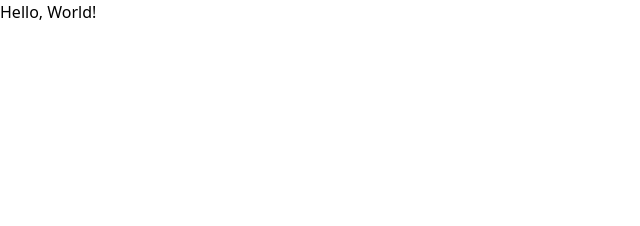
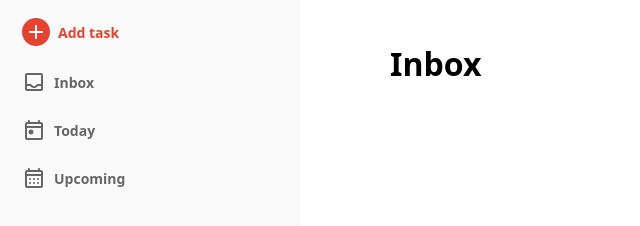
Before and after one commit to LifeIsPhysics/do-it, a website built with webpack: page src/template.html in a window 1280 px wide. Shown: the whole page, without its empty margins (0-640 px from the left). Built offline with nearby package versions, Linux system fonts and the light colour scheme.

Commit message:
Added a little ui

```diff
--- a/package.json
+++ b/package.json
@@ -6,7 +6,8 @@
   "scripts": {
     "start": "webpack serve --open --config webpack.dev.js",
     "build": "webpack --config webpack.prod.js",
-    "clean": "npx rimraf dist node_modules"
+    "clean": "npx rimraf dist node_modules",
+    "deploy": "npm run build && gh-pages -d dist"
   },
   "repository": {
     "type": "git",
@@ -19,9 +20,10 @@
   "bugs": {
     "url": "https://github.com/LifeIsPhysics/do-it/issues"
   },
-  "homepage": "https://github.com/LifeIsPhysics/do-it#readme",
+  "homepage": "https://LifeIsPhysics.github.io/do-it",
   "devDependencies": {
     "css-loader": "^7.1.4",
+    "gh-pages": "^6.3.0",
     "html-webpack-plugin": "^5.6.7",
     "rimraf": "^6.1.3",
     "style-loader": "^4.0.0",
--- a/src/data_structures.js
+++ b/src/data_structures.js
@@ -1,5 +1,7 @@
+// TODO: Add logging
+
 export class ToDo {
-    constructor(title, description, dueDate, priority){
+    constructor(title, description="", dueDate=null, priority=""){
         this._id = crypto.randomUUID();
         this._title = title;
         this._description = description;
@@ -17,13 +19,14 @@ export class ToDo {
 }
 
 export class Project {
-    constructor(){
+    constructor(name){
         this._id = crypto.randomUUID();
-        console.log(`Project with ID ${this.id} constructed.`);
+        this._name = name;
         this._toDos = [];
     }
 
     get id() { return this._id; }
+    get name() { return this._name; }
     get toDos() { return this._toDos; }
 
     addToDo(todo) { this.toDos.push(todo); }
--- a/src/index.js
+++ b/src/index.js
@@ -1,21 +1,71 @@
 import "./styles/reset.css";
+import "./styles/stylesheet.css";
+import { UIFactory } from "./ui_factory.js";
 import {ToDo, Project} from "./data_structures.js";
 import { format, addDays } from "date-fns";
 
-const today = new Date();
-const tomorrow = addDays(today, 1);
-const dateFormatter = (date) => { return format(date, "dd-MM-yyyy"); };
+const IndexController = (function(document, window) {
+    const elements = {
+        sidebar: document.querySelector(".sidebar"),
+        main: document.querySelector(".main"),
+    };
+
+    const projects = [
+        { id: "inbox", label: "Inbox", iconName: "inbox" },
+        { id: "today", label: "Today", iconName: "today" },
+        { id: "upcoming", label: "Upcoming", iconName: "calendar_month" }
+    ];
+
+    const setupEventListeners = () => {
+        elements.sidebar.addEventListener("click", (e) => {
+            const tabButton = e.target.closest("[data-tab]");
+            if (tabButton) {
+                const tabId = tabButton.dataset.tab;
+                const selectedProject = projects.find(p => p.id === tabId);
+                if (selectedProject) {
+                    renderMainContent(selectedProject);
+                    updateActiveUI(tabButton);
+                }
+            }
+        });
+    };
+
+    const updateActiveUI = (activeBtn) => {
+        document.querySelectorAll(".nav-item").forEach(btn => btn.classList.remove("is-active"));
+        activeBtn.classList.add("is-active");
+    };
+
+    const renderSidebar = (projectsArray) => {
+        if (!elements.sidebar) return;
+        const navHtml = projectsArray
+            .map(proj => UIFactory.createSidebarItem(proj.id, proj.label, proj.iconName))
+            .join('');
+
+            elements.sidebar.innerHTML = UIFactory.createAddTaskButton() + navHtml;
+        };
+
+    const renderMainContent = (project) => {
+        if (!elements.main) return;
+
+        elements.main.innerHTML = UIFactory.createMainLayout(project.label, "Mark all as read");
+    };
+
+    return {
+        init: function() {
+            elements.sidebar.insertAdjacentHTML('afterbegin', UIFactory.createAddTaskButton());
+            renderSidebar(projects);
+            renderMainContent(projects[0]);
+
+            setupEventListeners();
+        },
+    };
+})(document, window);
+
+IndexController.init();
 
 
-const p1 = new Project();
-const t1 = new ToDo("Clean the bathroom", "Things needed to be cleaned: toilet, sink, cabinets, etc.", dateFormatter(today), "Urgent");
-const t2 = new ToDo("Cook", "Meal: Mac & Cheese", dateFormatter(tomorrow), "Unimportant");
-p1.addToDo(t1);
-p1.addToDo(t2);
-
-const p2 = new Project();
-p2.addToDo(t2);
-p2.addToDo(t1);
-
-console.log(p1.toDos)
-console.log(p2.toDos)
+const savedData = localStorage.getItem('userProjects');
+if (savedData) {
+    const projects = JSON.parse(savedData);
+    console.log(projects);
+}
--- /dev/null
+++ b/src/styles/stylesheet.css
@@ -0,0 +1,116 @@
+:root {
+  /* Background Colors */
+  --bg-primary: #FFFFFF;
+  --bg-sidebar: #FAFAFA;
+  --bg-hover: #EEEEEE;
+  --bg-action-highlight: #FFEDE5;
+
+  /* Text Colors */
+  --text-primary: #202020;
+  --text-secondary: #666666;
+  --text-meta: #B8B8B8;
+
+  /* Brand & Action Colors */
+  --action-red: #E44332;
+  --link-red: #DD4B39;
+  --border-subtle: #F0F0F0;
+
+  --sidebar-width: 300px;
+}
+
+body {
+    display: grid;
+    grid-template-areas: "sidebar main";
+    grid-template-columns: var(--sidebar-width) 1fr;
+}
+
+.sidebar {
+    display: flex;
+    flex-direction: column;
+    grid-area: sidebar;
+    height: 100vh;
+    background-color: var(--bg-sidebar);
+    padding: 10px;
+}
+
+.main {
+    grid-area: main;
+    height: 100vh;
+    background-color: var(--bg-primary);
+}
+
+.material-symbols-rounded {
+  /* Reset any odd line-heights that might be pushing the icon */
+  line-height: 1;
+  align-items: center;
+}
+
+.nav-item {
+  display: flex;
+  align-items: center;
+  gap: 8px;
+  width: 100%;
+  padding: 8px 12px;
+  margin-bottom: 8px;
+
+  border: none;
+  background: transparent;
+  color: var(--text-secondary);
+  font-weight: 600;
+  font-size: 14px;
+  cursor: pointer;
+  border-radius: 5px;
+  transition: background-color 0.2s ease;
+}
+
+.nav-item:hover, .add-task-btn:hover {
+    background-color: var(--bg-hover);
+}
+
+.main {
+    background-color: var(--bg-primary);
+    padding: 40px 20px;
+    overflow-y: auto;
+}
+
+.main-header, .task-list-container {
+    max-width: 800px;
+    margin: 0 auto;
+}
+
+.nav-item.is-active {
+    color: var(--action-red);
+    background-color: var(--bg-action-highlight);
+    font-weight: 600;
+}
+
+.nav-item.is-active .material-symbols-rounded {
+    color: var(--action-red);
+    font-variation-settings: 'FILL' 1;
+}
+
+.add-task-btn {
+  display: flex;
+  align-items: center;
+  gap: 8px;
+  width: 100%;
+  padding: 8px 12px;
+  margin-bottom: 8px;
+
+  border: none;
+  background: transparent;
+  color: var(--action-red); /* #E44332 */
+  font-weight: 600;
+  font-size: 14px;
+  cursor: pointer;
+  border-radius: 5px;
+  transition: background-color 0.2s ease;
+}
+
+.add-task-btn .material-symbols-rounded {
+  font-size: 24px;
+  background-color: var(--action-red);
+  color: white;
+  border-radius: 50%;
+  padding: 2px;
+}
--- a/src/template.html
+++ b/src/template.html
@@ -3,9 +3,11 @@
 <head>
     <meta charset="UTF-8">
     <meta name="viewport" content="width=device-width, initial-scale=1.0">
+    <link rel="stylesheet" href="https://fonts.googleapis.com/css2?family=Material+Symbols+Rounded:opsz,wght,FILL,GRAD@20..48,100..700,0..1,-50..200" />
     <title>DoIt - Todo list app</title>
 </head>
 <body>
-    Hello, World!
+    <div class="sidebar"></div>
+    <div class="main"></div>
 </body>
 </html>
--- /dev/null
+++ b/src/ui_factory.js
@@ -0,0 +1,41 @@
+export const UIFactory = {
+  createAddTaskButton: function() {
+    return `
+      <button class="add-task-btn" id="global-add-task">
+        <span class="material-symbols-rounded">add</span>
+        <span class="label">Add task</span>
+      </button>
+    `;
+  },
+
+  createSidebarItem: function(id, label, iconName) {
+    return `
+      <button class="nav-item" data-tab="${id}">
+        <span class="material-symbols-rounded icon-size">${iconName}</span>
+        <span class="label">${label}</span>
+      </button>
+    `;
+  },
+
+  createMainLayout: function(title) {
+    return `
+      <header class="main-header">
+        <h1>${title}</h1>
+      </header>
+      <div class="task-list-container">
+      </div>
+    `;
+  },
+
+
+  createToDoLayout: function(id, title, description, dueDate, priority) {
+    return `
+      <div class="todo-item" data-tab="${id}">
+        <div class="todo-title">${title}</div>
+        <div class="todo-description">${description}</div>
+        <span class="todo-dueDate">${dueDate}</span>
+        <span class="priority">${priority}</span>
+      </div>
+    `;
+  }
+};
--- a/webpack.prod.js
+++ b/webpack.prod.js
@@ -4,4 +4,7 @@
  export default merge(common, {
    mode: 'production',
    devtool: 'source-map',
+   output: {
+    publicPath: '/do-it/',
+  },
  });
```
Also changed, not shown: README.md, 1 other file.
